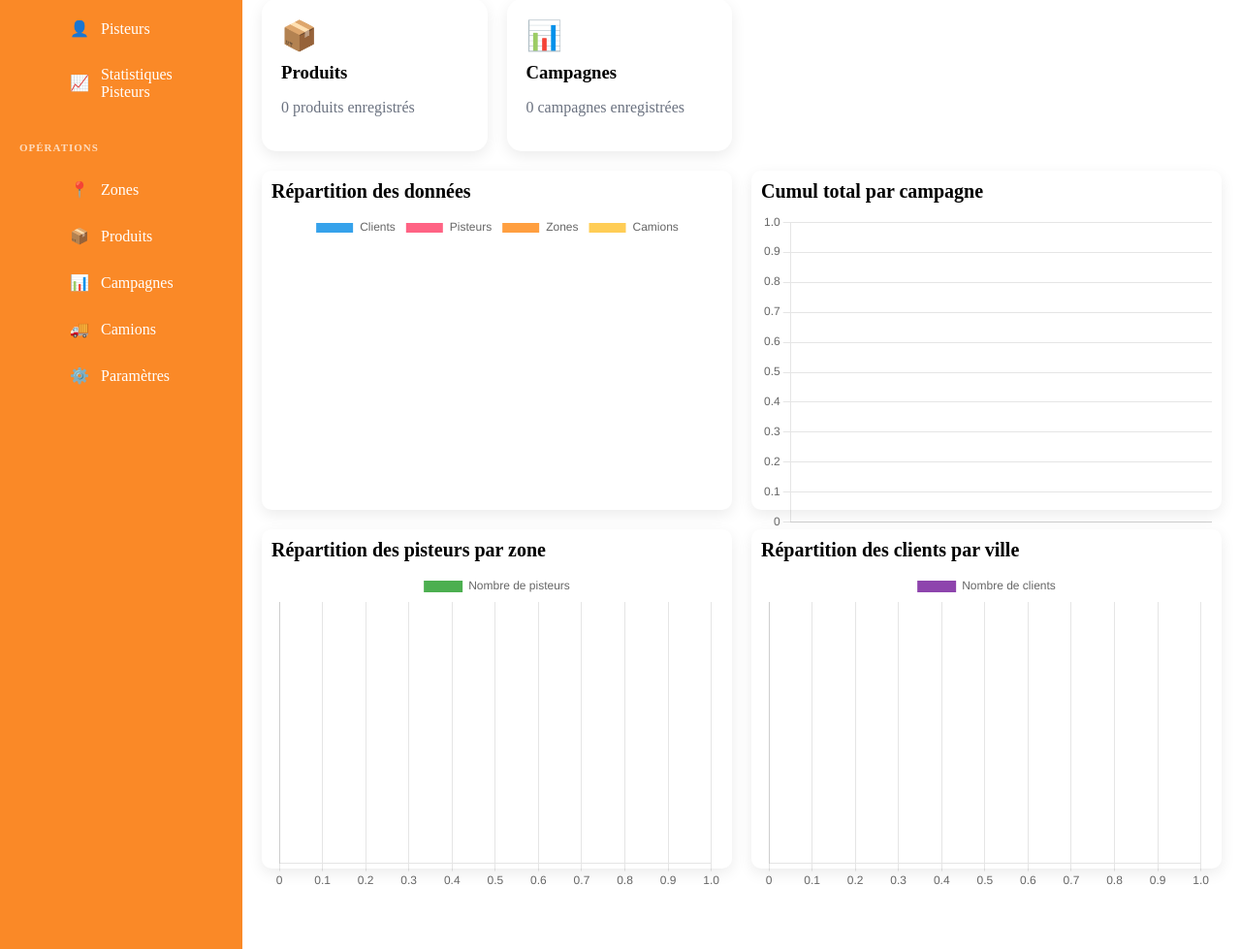
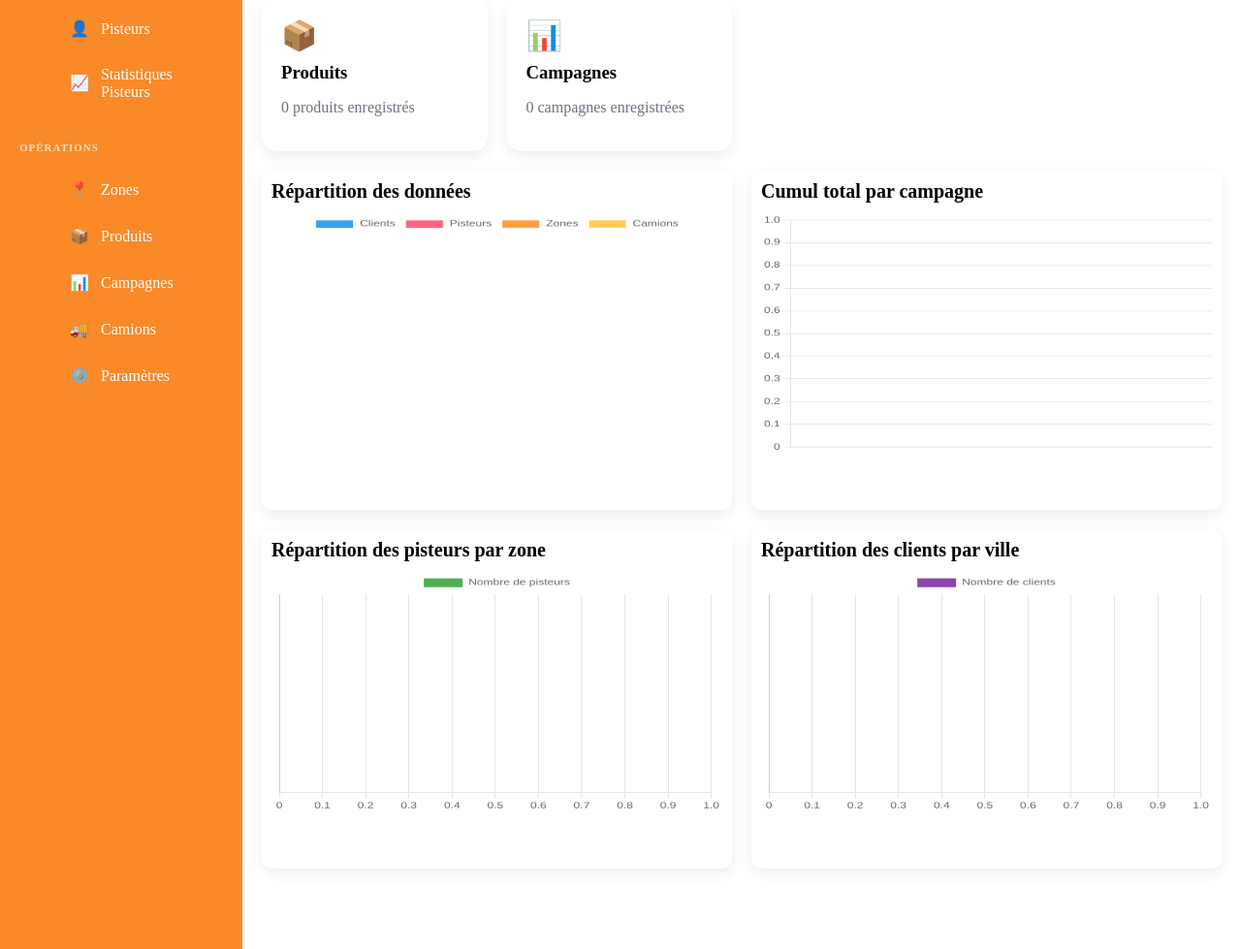
Before and after one commit to Siaka-imt/coopapp, a Flask app: page /dashboard in a window 1280 px wide. Shown: the part 309-1288 px from the top of the page at 97% size. Run offline with Flask 3, Linux system fonts and the light colour scheme; the visitor is signed in with stand-in values (Sample User, id 1); data that the repository does not hold is empty.

Commit message:
Mise à jour 5

```diff
--- a/static/css/style.css
+++ b/static/css/style.css
@@ -177,8 +177,8 @@ body{
 
 /* Canvas */
 .chart-card canvas{
-    width:100% ;
-    height:250px ;
+    width:100% !important;
+    height:250px !important;
 }
 /* CHARTS *
 .charts {
```
